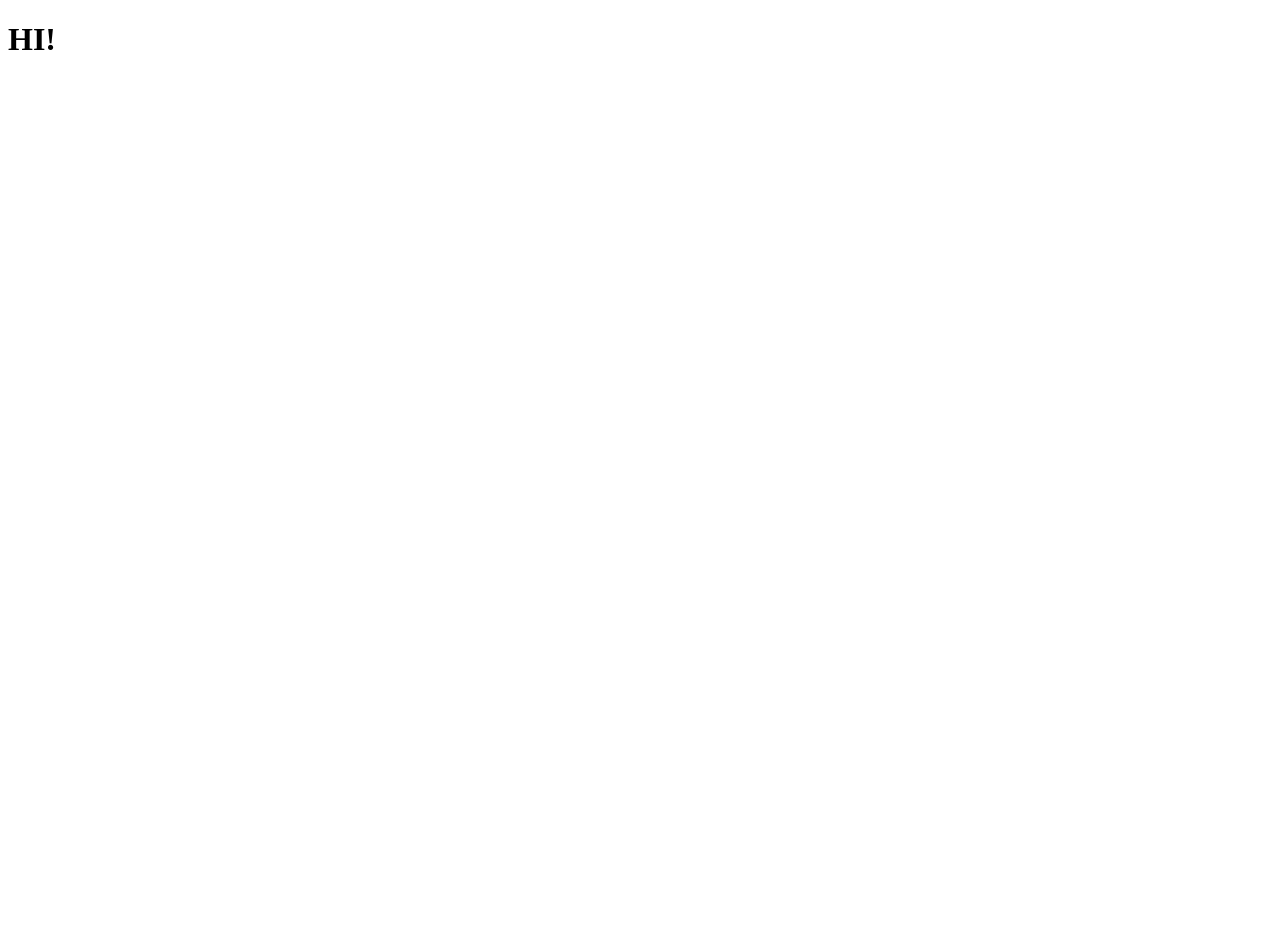
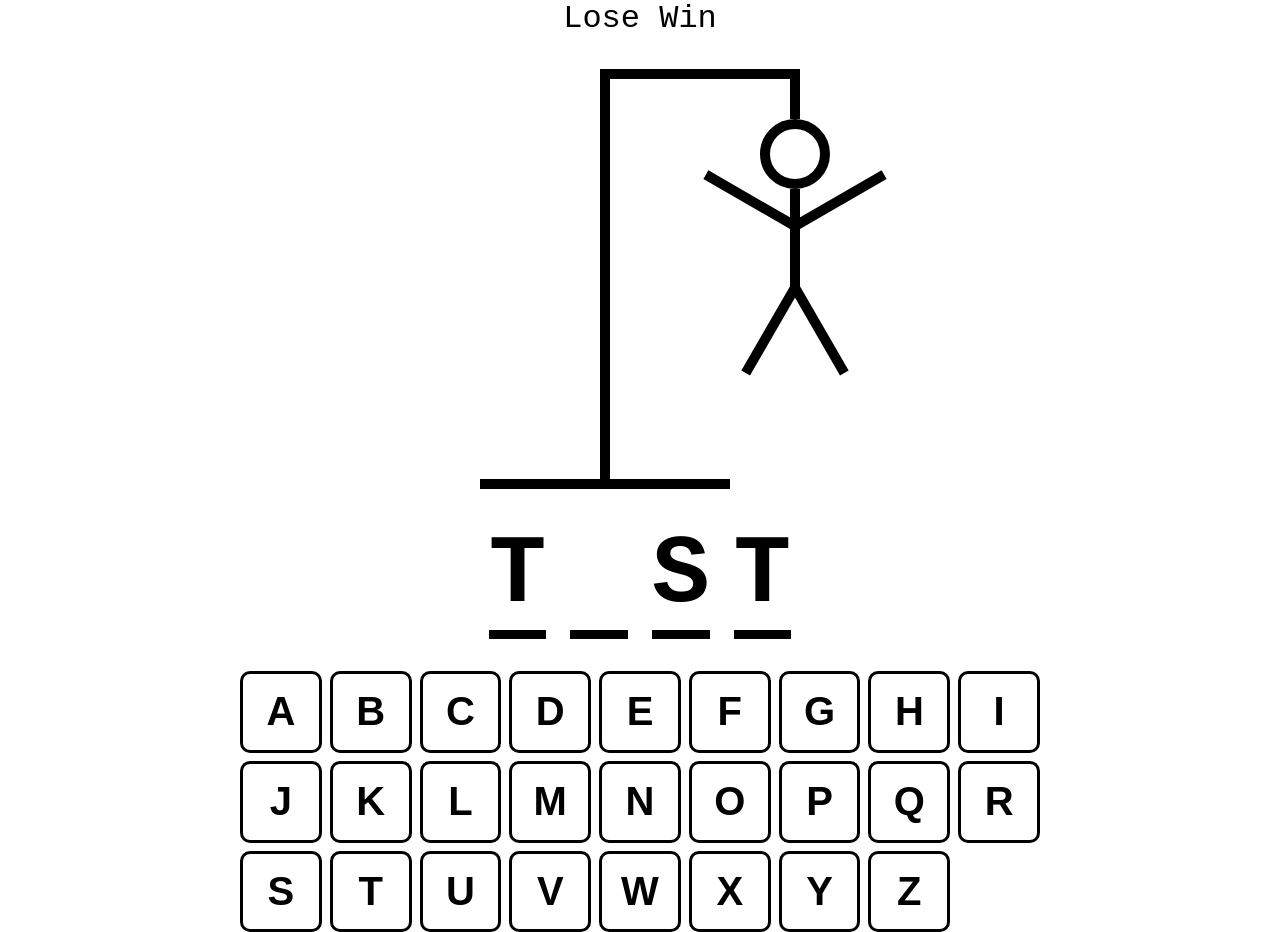
Before and after one commit to MeloonDev/hangman-game, a React (Vite) app: page / in a window 1280 px wide. Before the commit the page ends 800 px from the top, so only its background shows below. Built offline with nearby package versions, Linux system fonts and the light colour scheme.

Commit message:
Create all interface components

```diff
--- a/src/App.tsx
+++ b/src/App.tsx
@@ -1,7 +1,24 @@
 import { useState } from "react";
+import HangmanDrawing from "./components/HangmanDrawing";
+import HangmanWord from "./components/HangmanWord";
+import Keyboard from "./components/Keyboard";
+import words from "./wordList.json";
 
 function App() {
-  return <h1>HI!</h1>;
+  const [wordToGuess, setWordToGuess] = useState(() => {
+    return words[Math.floor(Math.random() * words.length)];
+  });
+  const [guessedLetters, setGuessedLetters] = useState<string[]>([]);
+
+  console.log(wordToGuess);
+  return (
+    <div className="wrapper">
+      <div className="score">Lose Win</div>
+      <HangmanDrawing />
+      <HangmanWord />
+      <Keyboard />
+    </div>
+  );
 }
 
 export default App;
--- /dev/null
+++ b/src/components/HangmanDrawing.tsx
@@ -0,0 +1,108 @@
+const HEAD = (
+  <div
+    style={{
+      width: "70px",
+      height: "70px",
+      borderRadius: "50%",
+      border: "10px solid black",
+      position: "absolute",
+      top: "50px",
+      right: "-30px",
+      backgroundColor: "white",
+    }}
+  />
+);
+
+const BODY = (
+  <div
+    style={{
+      width: "10px",
+      height: "100px",
+      position: "absolute",
+      top: "120px",
+      right: 0,
+    }}
+  />
+);
+
+const RIGHT_ARM = (
+  <div
+    style={{
+      width: "100px",
+      height: "10px",
+      position: "absolute",
+      top: "150px",
+      right: "-100px",
+      rotate: "-30deg",
+      transformOrigin: "left bottom",
+    }}
+  />
+);
+
+const LEFT_ARM = (
+  <div
+    style={{
+      width: "100px",
+      height: "10px",
+      position: "absolute",
+      top: "150px",
+      right: "10px",
+      rotate: "30deg",
+      transformOrigin: "right bottom",
+    }}
+  />
+);
+
+const RIGHT_LEG = (
+  <div
+    style={{
+      width: "100px",
+      height: "10px",
+      position: "absolute",
+      top: "210px",
+      right: "-90px",
+      rotate: "60deg",
+      transformOrigin: "left bottom",
+    }}
+  />
+);
+
+const LEFT_LEG = (
+  <div
+    style={{
+      width: "100px",
+      height: "10px",
+      position: "absolute",
+      top: "210px",
+      right: 0,
+      rotate: "-60deg",
+      transformOrigin: "right bottom",
+    }}
+  />
+);
+
+function HangmanDrawing() {
+  return (
+    <div className="hangman-wrapper">
+      {HEAD}
+      {BODY}
+      {RIGHT_ARM}
+      {LEFT_ARM}
+      {RIGHT_LEG}
+      {LEFT_LEG}
+      <div
+        style={{
+          position: "absolute",
+          height: "50px",
+          width: "10px",
+          top: 0,
+          right: 0,
+        }}
+      />
+      <div style={{ height: "10px", width: "200px", marginLeft: "120px" }} />
+      <div style={{ height: "400px", width: "10px", marginLeft: "120px" }} />
+      <div style={{ height: "10px", width: "250px" }} />
+    </div>
+  );
+}
+export default HangmanDrawing;
--- /dev/null
+++ b/src/components/HangmanWord.tsx
@@ -0,0 +1,23 @@
+function HangmanWord() {
+  const word = "test";
+  const guessedLetters = ["t", "s"];
+
+  return (
+    <div className="word-wrapper">
+      {word.split("").map((letter, index) => (
+        <span className="word-letter" key={index}>
+          <span
+            style={{
+              visibility: guessedLetters.includes(letter)
+                ? "visible"
+                : "hidden",
+            }}
+          >
+            {letter}
+          </span>
+        </span>
+      ))}
+    </div>
+  );
+}
+export default HangmanWord;
--- /dev/null
+++ b/src/components/Keyboard.tsx
@@ -0,0 +1,14 @@
+const KEYS = "abcdefghijklmnopqrstuvwxyz".split("");
+
+function Keyboard() {
+  return (
+    <div className="keyboard-wrapper">
+      {KEYS.map((key) => (
+        <button className={`keyboard-button `} key={key}>
+          {key}
+        </button>
+      ))}
+    </div>
+  );
+}
+export default Keyboard;
--- a/src/index.css
+++ b/src/index.css
@@ -0,0 +1,83 @@
+* {
+  margin: 0;
+  padding: 0;
+  box-sizing: border-box;
+}
+
+body {
+  font-family: monospace;
+  color: #000;
+}
+
+/*App*/
+.wrapper {
+  max-width: 800px;
+  display: flex;
+  flex-direction: column;
+  gap: 2rem;
+  margin: 0 auto;
+  align-items: center;
+}
+
+.score {
+  font-size: 2rem;
+  text-align: center;
+}
+
+/* HangmanDrawing */
+.hangman-wrapper {
+  position: relative;
+}
+
+.hangman-wrapper div {
+  background: #000;
+}
+
+/*HangmanWord*/
+.word-wrapper {
+  display: flex;
+  gap: 0.25em;
+  font-size: 6rem;
+  font-weight: bold;
+  text-transform: uppercase;
+}
+
+.word-letter {
+  border-bottom: 0.1em solid #000;
+}
+
+/*Keyboard*/
+.keyboard-wrapper {
+  align-self: stretch;
+  display: grid;
+  grid-template-columns: repeat(auto-fit, minmax(75px, 1fr));
+  gap: 0.5rem;
+}
+
+.keyboard-button {
+  width: 100%;
+  border: 3px solid #000;
+  border-radius: 10px;
+  background: none;
+  aspect-ratio: 1/1;
+  font-size: 2.5rem;
+  text-transform: uppercase;
+  padding: 0.5rem;
+  font-weight: bold;
+  cursor: pointer;
+  transition: 0.2s;
+}
+
+.keyboard-button.active {
+  background: #5ebd55;
+  color: #fff;
+}
+
+.keyboard-button.inactive {
+  opacity: 0.3;
+}
+
+.keyboard-button:hover:not(:disabled) {
+  background: #000;
+  color: #fff;
+}
```
